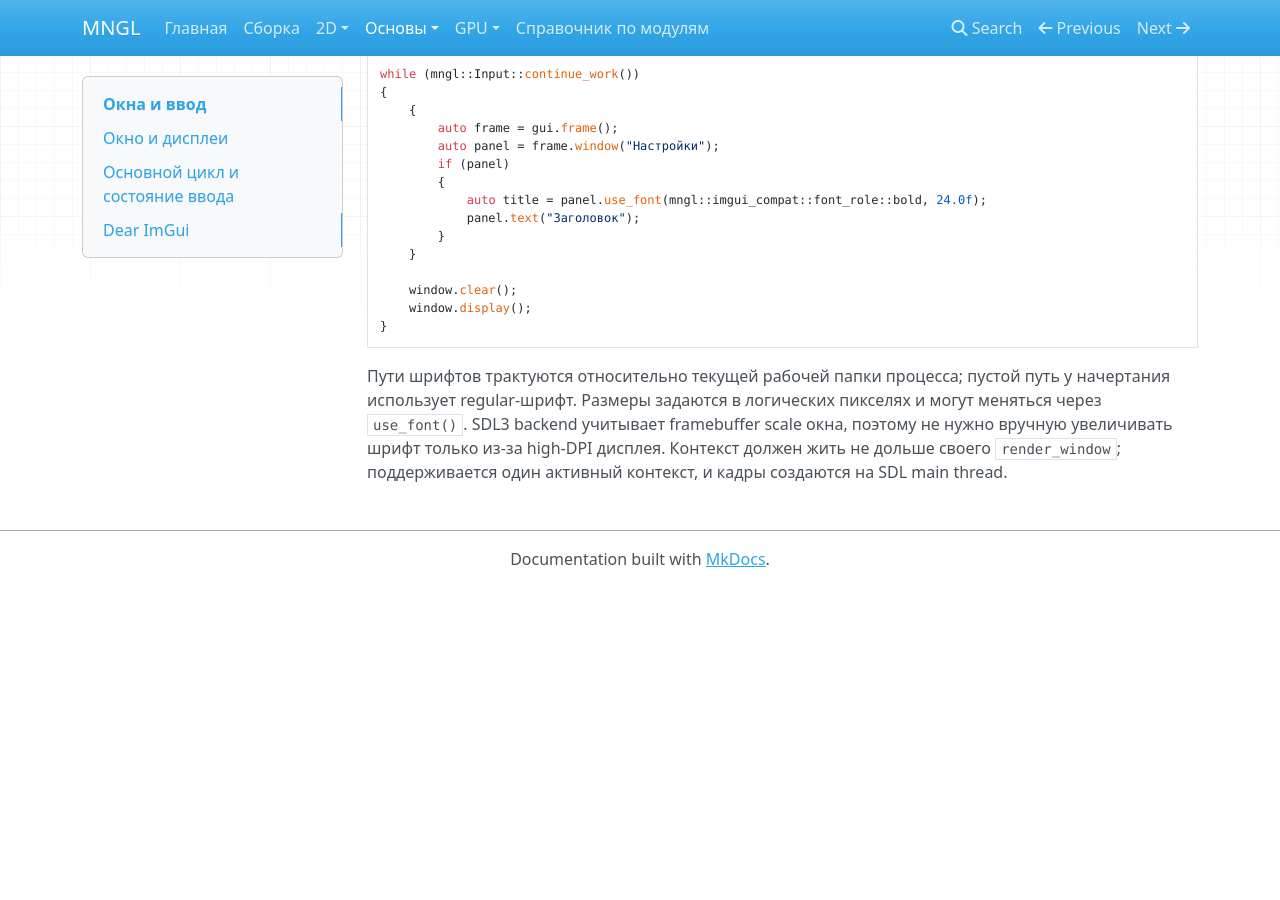
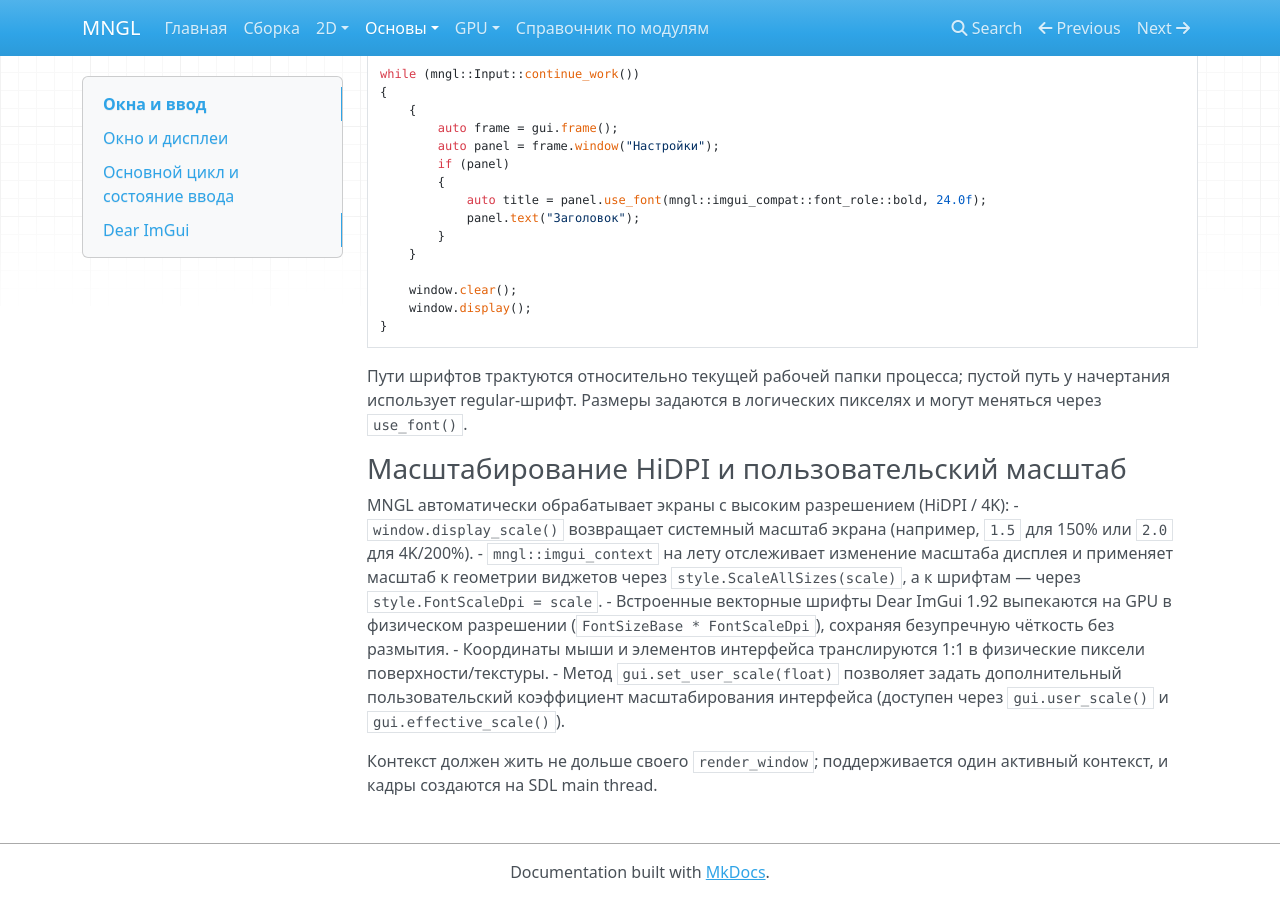
Before and after one commit to Romansgamp6tu/MNGL, an MkDocs documentation site: the page built from docs/core/windows-and-input.md, in a window 1280 px wide and 900 px high, scrolled down 7620 px. Built offline with MkDocs 1.6.1, drawn with Linux system fonts in a browser that asks for light colours; nearby versions of some CDN libraries; before the commit the page ends 8207 px from its top, so only the background shows below that.

Commit message:
fix: resolve HiDPI scaling for Dear ImGui on Windows
Query SDL_GetWindowDisplayScale to detect monitor scale factor on Windows,
scale ImGui style elements via style.ScaleAllSizes and vector fonts via
style.FontScaleDpi, map offscreen mouse coordinates 1:1 in physical pixels,
and expose set_user_scale/display_scale on imgui_context.

Co-authored-by: Copilot App <223556219+Copilot@users.noreply.github.com>

````diff
--- a/docs/core/windows-and-input.md
+++ b/docs/core/windows-and-input.md
@@ -307,4 +307,15 @@ while (mngl::Input::continue_work())
 }
 ```
 
-Пути шрифтов трактуются относительно текущей рабочей папки процесса; пустой путь у начертания использует regular-шрифт. Размеры задаются в логических пикселях и могут меняться через `use_font()`. SDL3 backend учитывает framebuffer scale окна, поэтому не нужно вручную увеличивать шрифт только из-за high-DPI дисплея. Контекст должен жить не дольше своего `render_window`; поддерживается один активный контекст, и кадры создаются на SDL main thread.
+Пути шрифтов трактуются относительно текущей рабочей папки процесса; пустой путь у начертания использует regular-шрифт. Размеры задаются в логических пикселях и могут меняться через `use_font()`.
+
+### Масштабирование HiDPI и пользовательский масштаб
+
+MNGL автоматически обрабатывает экраны с высоким разрешением (HiDPI / 4K):
+- `window.display_scale()` возвращает системный масштаб экрана (например, `1.5` для 150% или `2.0` для 4K/200%).
+- `mngl::imgui_context` на лету отслеживает изменение масштаба дисплея и применяет масштаб к геометрии виджетов через `style.ScaleAllSizes(scale)`, а к шрифтам — через `style.FontScaleDpi = scale`.
+- Встроенные векторные шрифты Dear ImGui 1.92 выпекаются на GPU в физическом разрешении (`FontSizeBase * FontScaleDpi`), сохраняя безупречную чёткость без размытия.
+- Координаты мыши и элементов интерфейса транслируются 1:1 в физические пиксели поверхности/текстуры.
+- Метод `gui.set_user_scale(float)` позволяет задать дополнительный пользовательский коэффициент масштабирования интерфейса (доступен через `gui.user_scale()` и `gui.effective_scale()`).
+
+Контекст должен жить не дольше своего `render_window`; поддерживается один активный контекст, и кадры создаются на SDL main thread.
````
Also changed, not shown: 3 other files.
